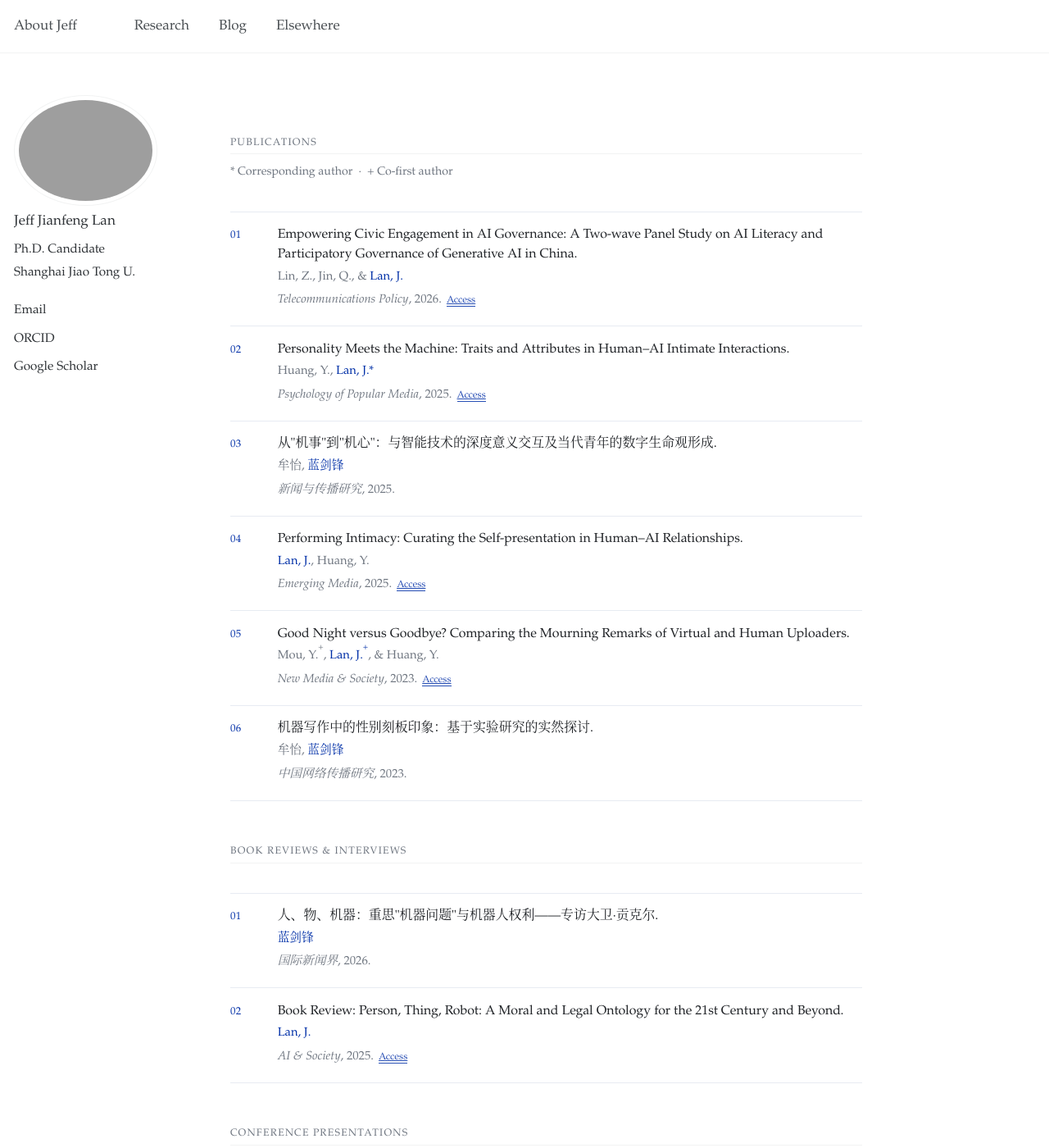
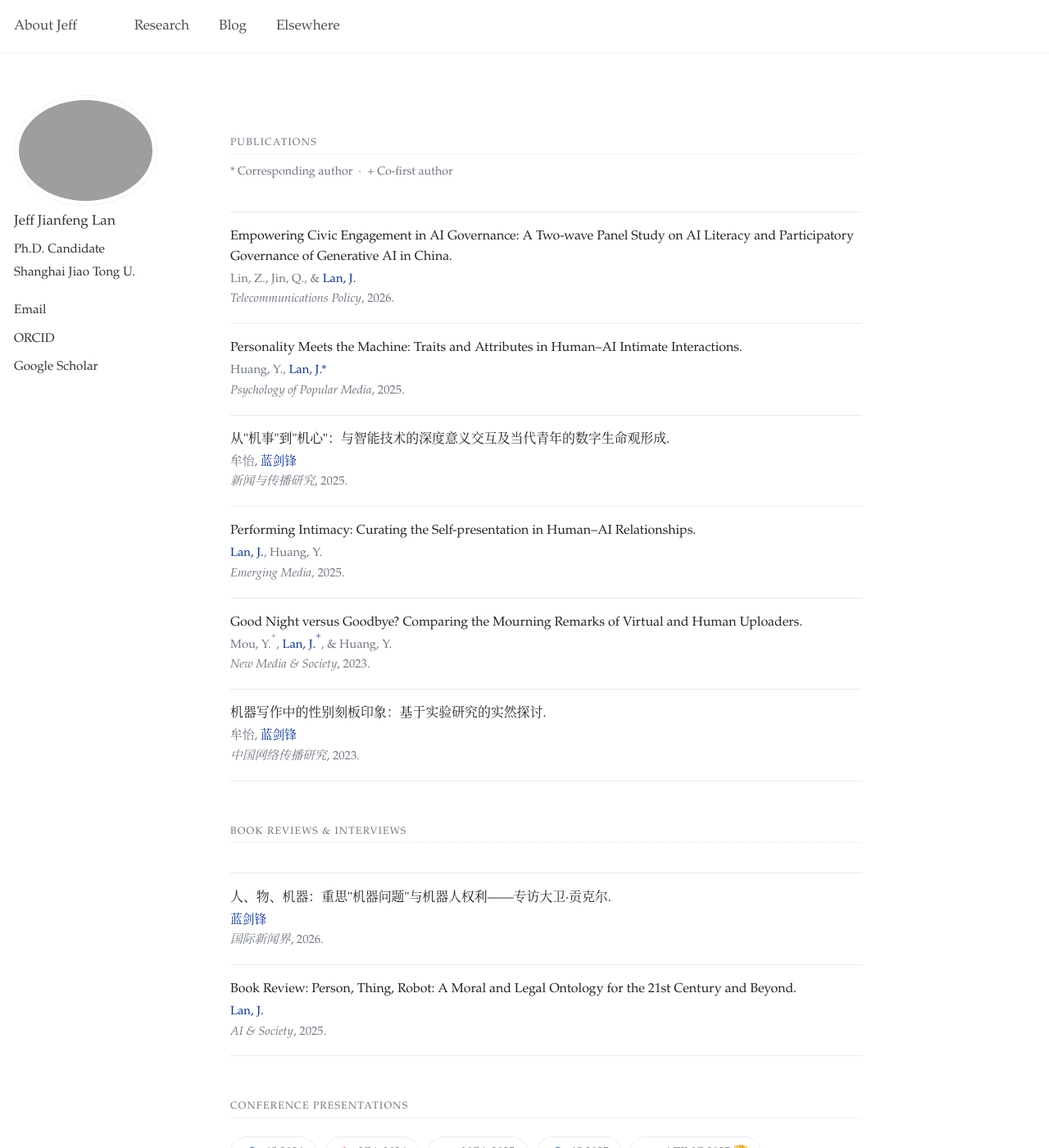
Before and after one commit to jianfenglan/jianfenglan.github.io, a Jekyll site: the page built from research.md, in a window 1280 px wide and 1400 px high. Shown: the whole window at 82% size. Built offline with Jekyll 4.4.1, drawn with Linux system fonts in a browser that asks for light colours; some of the changed lines change nothing that is shown.

Commit message:
Update research.md

```diff
--- a/research.md
+++ b/research.md
@@ -30,7 +30,7 @@
     border-bottom: 0.5px solid var(--line);
     color: var(--muted);
     font-size: 0.72em;
-    font-weight: 500;
+    font-weight: 400;
     letter-spacing: 0.1em;
     text-transform: uppercase;
 }
@@ -60,25 +60,12 @@
 }
 
 .publication-card {
-    display: grid;
-    grid-template-columns: 2.2rem minmax(0, 1fr);
-    column-gap: 1rem;
-    align-items: baseline;
-    padding: 0.9rem 0;
+    padding: 0.95rem 0;
     border-bottom: 0.5px solid var(--line);
 }
 
 .publication-list .publication-card:first-child {
     border-top: 0.5px solid var(--line);
-}
-
-.pub-num {
-    font-size: 0.75em;
-    font-weight: 500;
-    color: var(--klein);
-    letter-spacing: 0.02em;
-    padding-top: 0.15em;
-    line-height: 1.7;
 }
 
 .publication-content {
@@ -88,23 +75,25 @@
 .publication-title {
     display: block;
     font-size: 0.93em;
-    font-weight: 500;
+    font-weight: 400;
     color: #202327;
-    line-height: 1.5;
-    margin-bottom: 0.22rem;
+    line-height: 1.55;
+    margin-bottom: 0.24rem;
 }
 
 .publication-authors {
     display: block;
     font-size: 0.86em;
+    font-weight: 400;
     color: var(--muted);
     line-height: 1.55;
     margin-bottom: 0.1rem;
 }
 
 .publication-venue {
-    display: inline;
+    display: block;
     font-size: 0.86em;
+    font-weight: 400;
     color: var(--muted);
     line-height: 1.55;
 }
@@ -112,23 +101,6 @@
 .publication-venue em {
     font-style: italic;
     color: var(--muted);
-}
-
-.publication-link {
-    display: inline;
-    font-size: 0.82em;
-    color: var(--klein);
-    text-decoration: none;
-    margin-left: 0.5em;
-    opacity: 0.85;
-    border-bottom: 0.5px solid currentColor;
-    padding-bottom: 0.05em;
-    transition: opacity 0.15s ease;
-}
-
-.publication-link:hover {
-    opacity: 1;
-    text-decoration: none;
 }
 
 /* Conference Presentations */
@@ -148,6 +120,7 @@
     border-radius: 999px;
     background: #fff;
     font-size: 0.84em;
+    font-weight: 400;
     color: var(--muted);
     transition: border-color 0.15s ease, color 0.15s ease;
 }
@@ -179,8 +152,6 @@
     }
 
     .publication-card {
-        grid-template-columns: 1fr;
-        gap: 0.4rem;
         padding: 0.85rem 0;
     }
 }
@@ -194,25 +165,22 @@
 
 <div class="publication-list">
     <div class="publication-card">
-        <span class="pub-num">01</span>
         <div class="publication-content">
             <span class="publication-title">Empowering Civic Engagement in AI Governance: A Two-wave Panel Study on AI Literacy and Participatory Governance of Generative AI in China.</span>
             <span class="publication-authors">Lin, Z., Jin, Q., & <span class="my-name">Lan, J.</span></span>
-            <span class="publication-venue"><em>Telecommunications Policy</em>, 2026.<a href="https://doi.org/10.1016/j.telpol.2026.103190" class="publication-link" target="_blank" rel="noopener">Access</a></span>
+            <span class="publication-venue"><em>Telecommunications Policy</em>, 2026.</span>
         </div>
     </div>
 
     <div class="publication-card">
-        <span class="pub-num">02</span>
         <div class="publication-content">
             <span class="publication-title">Personality Meets the Machine: Traits and Attributes in Human–AI Intimate Interactions.</span>
             <span class="publication-authors">Huang, Y., <span class="my-name">Lan, J.*</span></span>
-            <span class="publication-venue"><em>Psychology of Popular Media</em>, 2025.<a href="https://doi.org/10.1037/ppm0000636" class="publication-link" target="_blank" rel="noopener">Access</a></span>
+            <span class="publication-venue"><em>Psychology of Popular Media</em>, 2025.</span>
         </div>
     </div>
 
     <div class="publication-card">
-        <span class="pub-num">03</span>
         <div class="publication-content">
             <span class="publication-title">从"机事"到"机心"：与智能技术的深度意义交互及当代青年的数字生命观形成.</span>
             <span class="publication-authors">牟怡, <span class="my-name">蓝剑锋</span></span>
@@ -221,25 +189,22 @@
     </div>
 
     <div class="publication-card">
-        <span class="pub-num">04</span>
         <div class="publication-content">
             <span class="publication-title">Performing Intimacy: Curating the Self-presentation in Human–AI Relationships.</span>
             <span class="publication-authors"><span class="my-name">Lan, J.</span>, Huang, Y.</span>
-            <span class="publication-venue"><em>Emerging Media</em>, 2025.<a href="https://doi.org/10.1177/27523543251334157" class="publication-link" target="_blank" rel="noopener">Access</a></span>
+            <span class="publication-venue"><em>Emerging Media</em>, 2025.</span>
         </div>
     </div>
 
     <div class="publication-card">
-        <span class="pub-num">05</span>
         <div class="publication-content">
             <span class="publication-title">Good Night versus Goodbye? Comparing the Mourning Remarks of Virtual and Human Uploaders.</span>
             <span class="publication-authors">Mou, Y.<sup>+</sup>, <span class="my-name">Lan, J.<sup>+</sup></span>, & Huang, Y.</span>
-            <span class="publication-venue"><em>New Media & Society</em>, 2023.<a href="https://doi.org/10.1177/14614448231212822" class="publication-link" target="_blank" rel="noopener">Access</a></span>
+            <span class="publication-venue"><em>New Media & Society</em>, 2023.</span>
         </div>
     </div>
 
     <div class="publication-card">
-        <span class="pub-num">06</span>
         <div class="publication-content">
             <span class="publication-title">机器写作中的性别刻板印象：基于实验研究的实然探讨.</span>
             <span class="publication-authors">牟怡, <span class="my-name">蓝剑锋</span></span>
@@ -252,7 +217,6 @@
 
 <div class="publication-list">
     <div class="publication-card">
-        <span class="pub-num">01</span>
         <div class="publication-content">
             <span class="publication-title">人、物、机器：重思"机器问题"与机器人权利——专访大卫·贡克尔.</span>
             <span class="publication-authors"><span class="my-name">蓝剑锋</span></span>
@@ -261,11 +225,10 @@
     </div>
 
     <div class="publication-card">
-        <span class="pub-num">02</span>
         <div class="publication-content">
             <span class="publication-title">Book Review: Person, Thing, Robot: A Moral and Legal Ontology for the 21st Century and Beyond.</span>
             <span class="publication-authors"><span class="my-name">Lan, J.</span></span>
-            <span class="publication-venue"><em>AI & Society</em>, 2025.<a href="https://doi.org/10.1007/s00146-025-02693-0" class="publication-link" target="_blank" rel="noopener">Access</a></span>
+            <span class="publication-venue"><em>AI & Society</em>, 2025.</span>
         </div>
     </div>
 </div>
```
